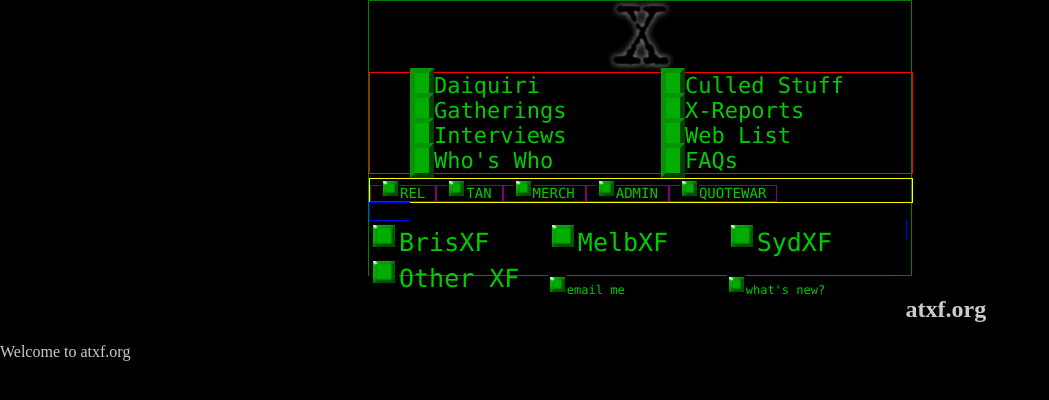
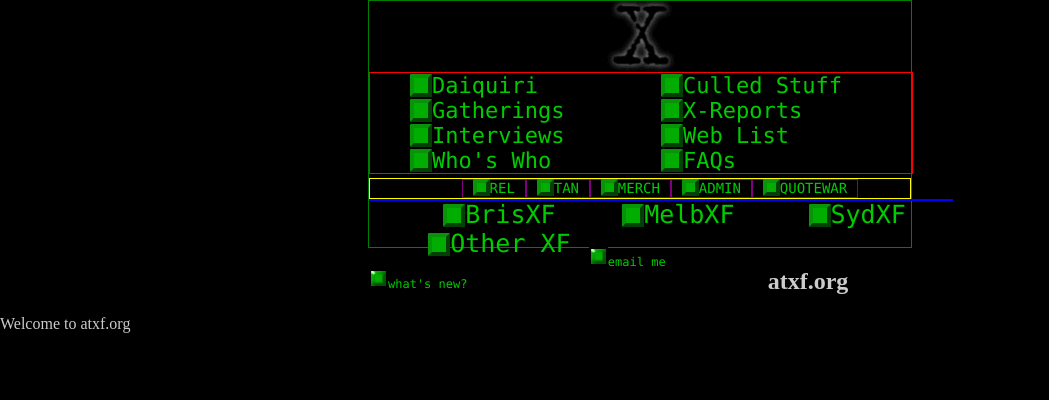
Before and after one commit to merlinc/atxf.org, a Node server app: page / in a window 1280 px wide. Shown: the top 400 px of the page, without its empty margins (0-1049 px from the left). Run offline with Node 20, Linux system fonts and the light colour scheme.

Commit message:
Working on goecities vs modern styles, and switching via cookies

```diff
--- a/app.js
+++ b/app.js
@@ -16,6 +16,8 @@
   app.set('view engine', 'jade');
   app.use(express.favicon());
   app.use(express.logger('dev'));
+  app.use(express.cookieParser());
+  app.use(express.cookieSession({secret: 'thetruthisoutthere'}));
   app.use(express.bodyParser());
   app.use(express.methodOverride());
   app.use(app.router);
--- a/public/stylesheets/geocities.css
+++ b/public/stylesheets/geocities.css
@@ -16,7 +16,6 @@
 
 a:visited {
   color: #009900;
-
 }
 
 a:hover {
@@ -25,6 +24,10 @@
 
 a:active {
   color: #6666cc;
+}
+
+a:down {
+  color: #85006e;
 }
 
 ul#navigation {
@@ -65,15 +68,21 @@
 ul#main > li a:before {
   content: ' ';
   line-height: 0;
-  border:5px outset #089408;
+  font-size: 13px;
+  border:4px outset #089408;
+  border-radius: 2px;
   padding-left: 7px;
   padding-right: 7px;
   background-color:#00ad00;
+  box-shadow: #ff0000;
+  position: relative;
+  top: -3px;
 }
 
 ul#main > li {
     font-size: 22px;
 }
+
 ul#main > li:nth-child(2n+1) a {
   float: left;
   width:50%;
@@ -85,31 +94,43 @@
 }
 
 ul#tags {
-  width: 542px;
   list-style-type: none;
-  margin: 0px auto;
   border: 1px solid yellow;
-  padding-left: 0px;
+  text-align: center;
 }
 
 ul#tags > li {
   font-size: 14px;
-  display: inline;
+  display: inline-block;
   border: 1px solid purple;
+  padding-right: 10px;
   padding-left: 10px;
-  padding-right: 10px;
 }
-
+/*
 ul#tags > li a:before {
   content: url(/archive/images_nav/button-small.gif);
   padding-top: 5px;
 }
+*/
+
+ul#tags > li a:before {
+  content: '.';
+  line-height: 0;
+  font-size: 8px;
+  border:4px outset #089408;
+  border-radius: 2px;
+  padding-left: 2px;
+  padding-right: 2px;
+  background-color:#00ad00;
+  box-shadow: #ff0000;
+  position: relative;
+  top: -3px;
+}
 
 ul#chapters {
-  display: inline;
+  text-align: center;
   list-style-type: none;
   width: 542px;
-  margin: 0px auto;
   border: 1px solid blue;
 }
 
@@ -138,13 +159,26 @@
 }
 
 ul#chapters > li a:before {
-  content: url(/archive/images_nav/button-big.gif);
+  content: ' ';
+  line-height: 0;
+  font-size: 13px;
+  border:4px outset #089408;
+  border-radius: 2px;
+  padding-left: 7px;
+  padding-right: 7px;
+  background-color:#00ad00;
+  box-shadow: #ff0000;
+  position: relative;
+  top: -3px;
 }
+
 
 ul#site {
   display: inline;
   list-style-type: none;
 }
+
+
 
 ul#site > li a:before {
   content: url(/archive/images_nav/button-small.gif);
@@ -182,3 +216,21 @@
     width: 100%;
     height: 100%;
 }
+
+.linkDown:after {
+  content: "-X-";
+  color: #FF33CC;
+  font-weight: bold;
+}
+
+li#home {
+  width: 73px;
+  height: 71px;
+  background: url(/archive/images_nav/text-xlogo.gif);
+}
+
+.xLogo {
+  width: 73px;
+  height: 71px;
+  line-height: 1;
+}
--- a/routes/index.js
+++ b/routes/index.js
@@ -4,7 +4,21 @@
  */
 
 exports.index = function(req, res){
+  console.log("Cookies:", req.cookies, res.cookies);
+
+  if(req.cookies.theme === undefined) {
+    res.cookie('theme', 'geocities');
+  } else if( req.cookies.theme == 'geocities') {
+    res.cookie('theme', 'modern');
+  } else {
+    res.cookie('theme', 'geocities');
+  }
+
+  if(!res.locals) { res.locals = {}};
+  res.locals.theme = req.cookies.theme;
+
   res.render('index', { title: 'atxf.org' });
+
 };
 
 exports.daiquiri = function(req, res) {
```
Also changed, not shown: public/stylesheets/modern.css (added, +84 -0 lines).
